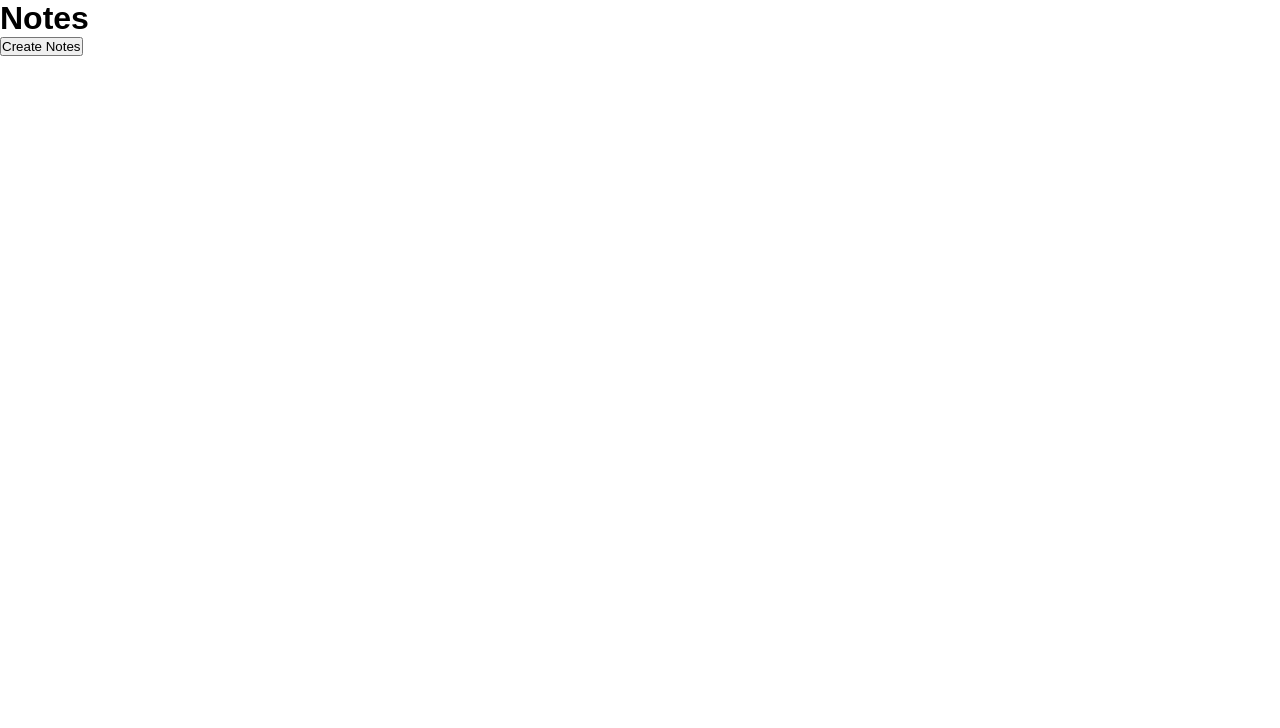
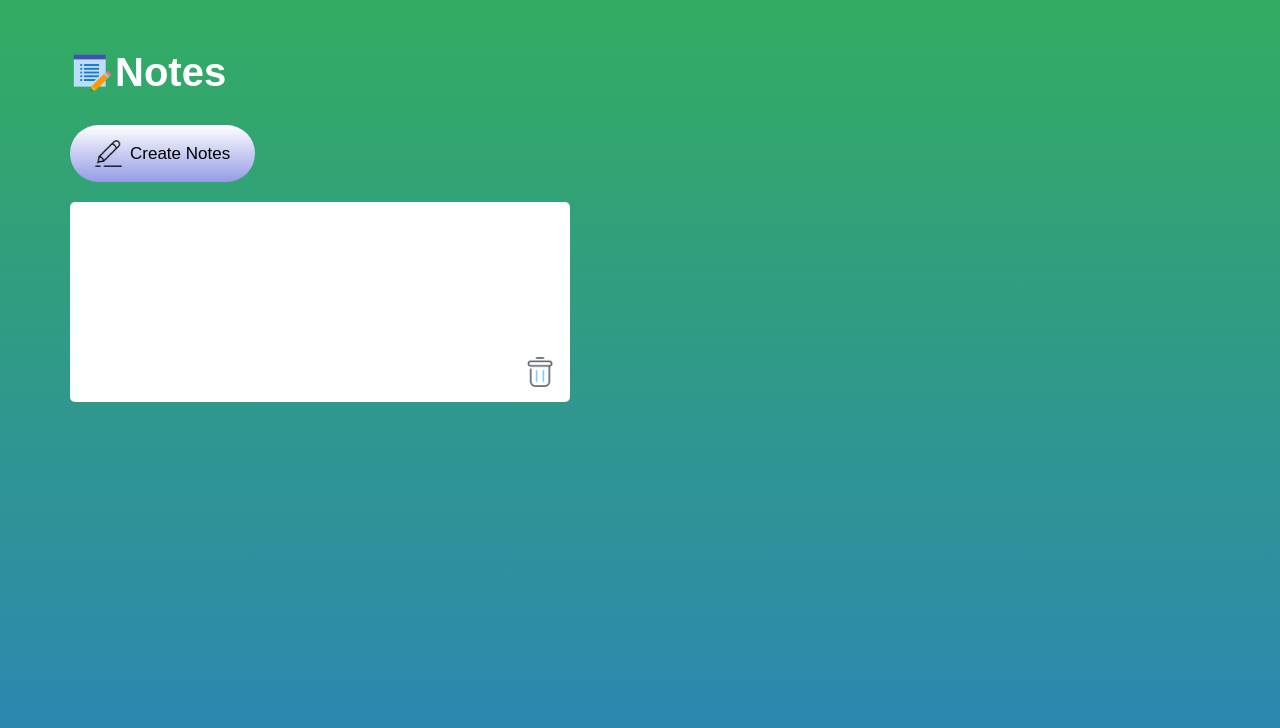
Before and after one commit to TheAnswer07/MD-Notes-App, a plain HTML site: page index.html in a window 1280 px wide. Drawn offline with Linux system fonts and the light colour scheme.

Commit message:
Initial elements/content added and styled

```diff
--- a/index.html
+++ b/index.html
@@ -10,8 +10,13 @@
 
     <body>
 <div class="container">
-    <h1>Notes</h1>
-    <button>Create Notes</button>
+    <h1><img src="images/notes.png" alt="">Notes</h1>
+    <button><img src="images/pencil.png" alt="">Create Notes</button>
+    <div class="notes">
+        <p contenteditable="true" class="input">
+            <img src="images/trash.png" alt="">
+        </p>
+    </div>
 </div>
     </body>
 
--- a/styles.css
+++ b/styles.css
@@ -4,3 +4,62 @@
     font-family: Arial, Helvetica, sans-serif;
     box-sizing: border-box;
 }
+
+.container {
+    background: linear-gradient(rgb(51, 172, 97), rgb(44, 132, 184));
+    color: white;
+    width: 100%;
+    min-height: 100vh;
+    padding: 50px 70px;
+
+}
+
+.container h1 {
+    display: flex;
+    align-items: center;
+    font-size: 40px;
+    font-weight: 600;
+}
+
+.container h1 img {
+    width: 45px;
+}
+
+.container button img {
+    width: 27px;
+    margin-right: 8px;
+}
+
+.container button {
+    display: flex;
+    align-items: center;
+    background: linear-gradient(rgb(255, 255, 255), rgb(149, 155, 229));
+    font-size: 17px;
+    outline: 0;
+    border: 0;
+    border-radius: 40px;
+    padding: 15px 25px;
+    margin: 30px 0 20px;
+    cursor: pointer;
+}
+
+.input {
+    position: relative;
+    width: 100%;
+    max-width: 500px;
+    min-height: 200px;
+    color: black;
+    background: white;
+    border-radius: 5px;
+    padding: 20px;
+    margin: 20px 0;
+    outline: none;
+}
+
+.input img {
+    position: absolute;
+    width: 30px;
+    bottom: 15px;
+    right: 15px;
+    cursor: pointer;
+}
```
